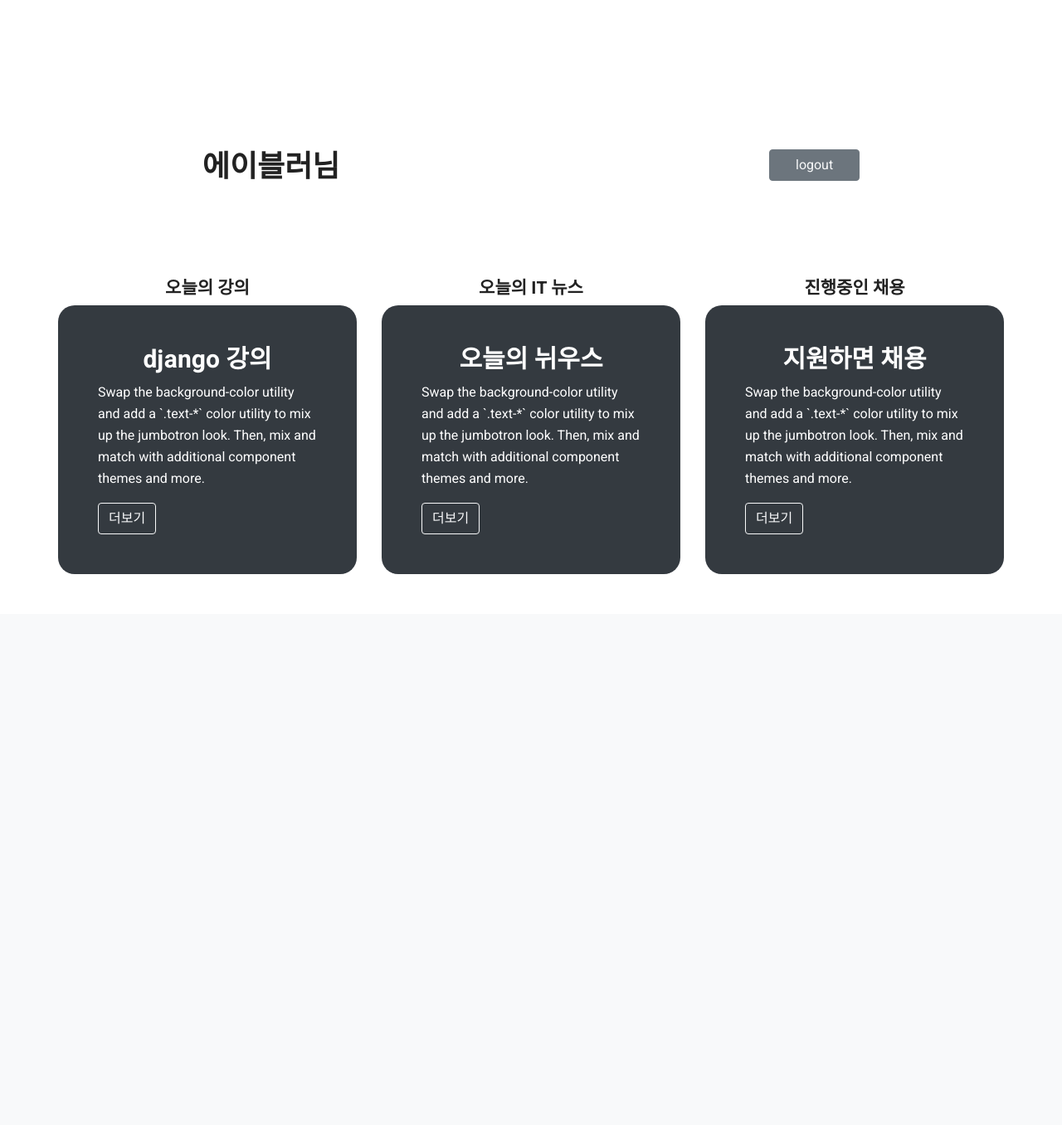
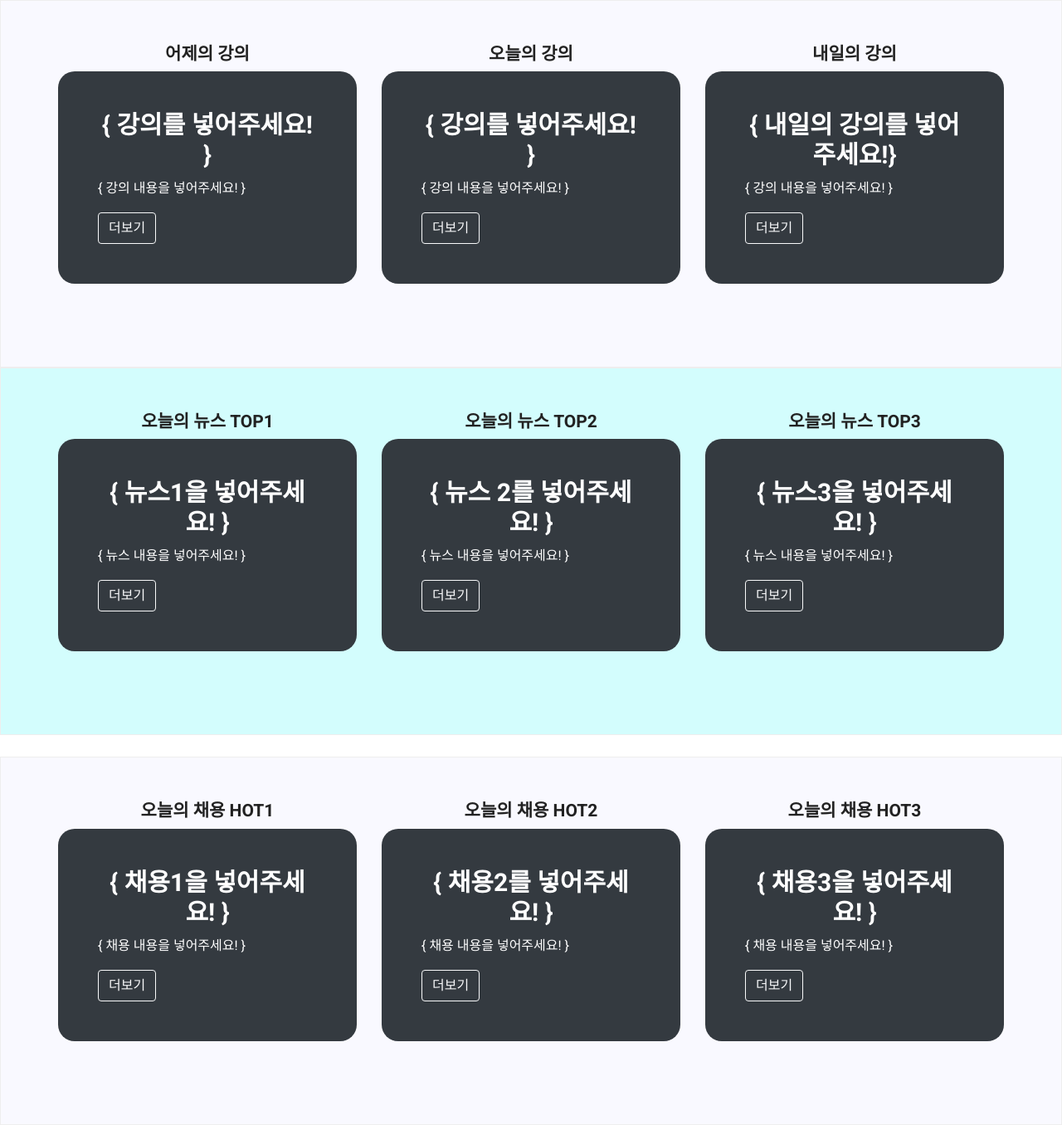
Before and after one commit to ratataca/aivle-diary, a Django app: page /diaryapp/main/ in a window 1280 px wide. Shown: the part 60-1416 px from the top of the page at 83% size. Before the commit the page ends 752 px from the top, so only its background shows below. Run offline with Django 3.2, Linux system fonts and the light colour scheme; some libraries are stand-ins or nearby versions.

Commit message:
front main branch

```diff
--- a/diaryapp/templates/diaryapp/index.html
+++ b/diaryapp/templates/diaryapp/index.html
@@ -1,31 +1,21 @@
 {% extends 'diaryapp/layout.html' %}
 {% block content %}
 <!--================Home Gallery Area =================-->
-<section class="home_gallery_area" style="padding-top: 180px;">
-	<div class="container-md row">
-		<div class="main_title">
-			<!-- 이름 넣는 태그 -->
-			<h2 id="name" class="">{{ my_id.user_id }} 에이블러님</h2>
-		</div>
-			<a href="/diaryapp/login" class="container col-1 btn btn-secondary float-right text-light"
-			style="min-width:min-content; height:min-content" >logout</a>
 
-
-	</div>
+<section class="feature_area blog_right_sidebar" style="padding-bottom: 100px;">
 	<div class="container">
 		<div class="gallery_f_inner row imageGallery1 ">
+			<!--- 강의 start -->
 			<div class="col-lg-4 col-md-4 col-sm-6 brand manipul design print">
 				<div class="h_gallery_item">
 					<div class="g_item_text">
-						<h4>오늘의 강의</h4>
+						<h4 aria-placeholder="강의를 넣어주세요!">어제의 강의</h4>
 					</div>
 					<div class="">
 						<div class="h-100 p-5 text-white bg-dark" style="border-radius: 20px;">
 							<!-- 강의 제목 넣는 태그-->
-							<h2 id="lecture_title" class="text-center">django 강의</h2>
-							<p id="lecture_content">Swap the background-color utility and add a `.text-*` color
-								utility to mix up the jumbotron look. Then, mix and match with additional component
-								themes and more.</p>
+							<h2 id="lecture_title" class="text-center" >{ 강의를 넣어주세요! }</h2>
+							<p id="lecture_content">{ 강의 내용을 넣어주세요! }</p>
 
 							<a href="/diaryapp/lecture" class="btn btn-outline-light text-light">더보기</a>
 
@@ -37,15 +27,13 @@
 			<div class="col-lg-4 col-md-4 col-sm-6 brand manipul creative">
 				<div class="h_gallery_item">
 					<div class="g_item_text">
-						<h4>오늘의 IT 뉴스</h4>
+						<h4>오늘의 강의</h4>
 					</div>
 					<div class="">
 						<div class="h-100 p-5 text-white bg-dark" style="border-radius: 20px;">
 							<!-- 뉴스 제목 넣는 태그-->
-							<h2 id="news_title" class="text-center">오늘의 뉘우스</h2>
-							<p id="news_content">Swap the background-color utility and add a `.text-*` color utility
-								to mix up the jumbotron look. Then, mix and match with additional component themes
-								and more.</p>
+							<h2 id="news_title" class="text-center">{ 강의를 넣어주세요! }</h2>
+							<p id="news_content">{ 강의 내용을 넣어주세요! }</p>
 
 							<a href="/diaryapp/news" class="btn btn-outline-light text-light">더보기</a>
 
@@ -57,15 +45,13 @@
 			<div class="col-lg-4 col-md-4 col-sm-6 manipul creative design print">
 				<div class="h_gallery_item">
 					<div class="g_item_text">
-						<h4>진행중인 채용</h4>
+						<h4>내일의 강의</h4>
 					</div>
 					<div class="">
 						<div class="h-100 p-5 text-white bg-dark" style="border-radius: 20px;">
 							<!-- 채용 제목 넣는 태그-->
-							<h2 id="hire_title" class="text-center">지원하면 채용</h2>
-							<p id="hire_content">Swap the background-color utility and add a `.text-*` color utility
-								to mix up the jumbotron look. Then, mix and match with additional component themes
-								and more.</p>
+							<h2 id="hire_title" class="text-center">{ 내일의 강의를 넣어주세요!}</h2>
+							<p id="hire_content">{ 강의 내용을 넣어주세요! }</p>
 
 							<a href="/diaryapp/hire" class="btn btn-outline-light text-light">더보기</a>
 
@@ -73,6 +59,138 @@
 					</div>
 				</div>
 			</div>
+			<!--- 강의 end -->
 		</div>
+	</div>
 </section>
+
+<section class="feature_area blog_right_sidebar " style="background-color: #d3fdfd; padding-bottom: 100px;">
+	<div class="container">
+		<div class="gallery_f_inner row imageGallery1 ">
+			<!-- 뉴스 start -->
+			<div class="col-lg-4 col-md-4 col-sm-6 brand manipul design print">
+				<div class="h_gallery_item">
+					<div class="g_item_text">
+						<h4>오늘의 뉴스 TOP1</h4>
+					</div>
+					<div class="">
+						<div class="h-100 p-5 text-white bg-dark" style="border-radius: 20px;">
+							<!-- 강의 제목 넣는 태그-->
+							<h2 id="lecture_title" class="text-center">{ 뉴스1을 넣어주세요! }</h2>
+							<p id="lecture_content">{ 뉴스 내용을 넣어주세요! }</p>
+
+							<a href="/diaryapp/lecture" class="btn btn-outline-light text-light">더보기</a>
+
+						</div>
+					</div>
+
+				</div>
+			</div>
+			<div class="col-lg-4 col-md-4 col-sm-6 brand manipul creative">
+				<div class="h_gallery_item">
+					<div class="g_item_text">
+						<h4>오늘의 뉴스 TOP2</h4>
+					</div>
+					<div class="">
+						<div class="h-100 p-5 text-white bg-dark" style="border-radius: 20px;">
+							<!-- 뉴스 제목 넣는 태그-->
+							<h2 id="news_title" class="text-center">{ 뉴스 2를 넣어주세요! }</h2>
+							<p id="news_content">{ 뉴스 내용을 넣어주세요! }</p>
+
+							<a href="/diaryapp/news" class="btn btn-outline-light text-light">더보기</a>
+
+						</div>
+					</div>
+
+				</div>
+			</div>
+			<div class="col-lg-4 col-md-4 col-sm-6 manipul creative design print">
+				<div class="h_gallery_item">
+					<div class="g_item_text">
+						<h4>오늘의 뉴스 TOP3</h4>
+					</div>
+					<div class="">
+						<div class="h-100 p-5 text-white bg-dark" style="border-radius: 20px;">
+							<!-- 채용 제목 넣는 태그-->
+							<h2 id="hire_title" class="text-center">{ 뉴스3을 넣어주세요! }</h2>
+							<p id="hire_content">{ 뉴스 내용을 넣어주세요! }</p>
+
+							<a href="/diaryapp/hire" class="btn btn-outline-light text-light">더보기</a>
+
+						</div>
+					</div>
+				</div>
+			</div>
+			<!-- 뉴스 end -->
+		</div>
+	</div>
+</section>
+
+<br class="my-2"/>
+
+
+
+<section class="feature_area blog_right_sidebar" style="padding-bottom: 100px;">
+	<div class="container">
+		<div class="gallery_f_inner row imageGallery1 ">
+			<!-- 채용 start -->
+			<div class="col-lg-4 col-md-4 col-sm-6 brand manipul design print">
+				<div class="h_gallery_item">
+					<div class="g_item_text">
+						<h4>오늘의 채용 HOT1</h4>
+					</div>
+					<div class="">
+						<div class="h-100 p-5 text-white bg-dark" style="border-radius: 20px;">
+							<!-- 강의 제목 넣는 태그-->
+							<h2 id="lecture_title" class="text-center">{ 채용1을 넣어주세요! }</h2>
+							<p id="lecture_content">{ 채용 내용을 넣어주세요! }</p>
+
+							<a href="/diaryapp/lecture" class="btn btn-outline-light text-light">더보기</a>
+
+						</div>
+					</div>
+
+				</div>
+			</div>
+			<div class="col-lg-4 col-md-4 col-sm-6 brand manipul creative">
+				<div class="h_gallery_item">
+					<div class="g_item_text">
+						<h4>오늘의 채용 HOT2</h4>
+					</div>
+					<div class="">
+						<div class="h-100 p-5 text-white bg-dark" style="border-radius: 20px;">
+							<!-- 뉴스 제목 넣는 태그-->
+							<h2 id="news_title" class="text-center">{ 채용2를 넣어주세요! }</h2>
+							<p id="news_content">{ 채용 내용을 넣어주세요! }</p>
+
+							<a href="/diaryapp/news" class="btn btn-outline-light text-light">더보기</a>
+
+						</div>
+					</div>
+
+				</div>
+			</div>
+			<div class="col-lg-4 col-md-4 col-sm-6 manipul creative design print">
+				<div class="h_gallery_item">
+					<div class="g_item_text">
+						<h4>오늘의 채용 HOT3</h4>
+					</div>
+					<div class="">
+						<div class="h-100 p-5 text-white bg-dark" style="border-radius: 20px;">
+							<!-- 채용 제목 넣는 태그-->
+							<h2 id="hire_title" class="text-center">{ 채용3을 넣어주세요! }</h2>
+							<p id="hire_content">{ 채용 내용을 넣어주세요! }</p>
+
+							<a href="/diaryapp/hire" class="btn btn-outline-light text-light">더보기</a>
+
+						</div>
+					</div>
+				</div>
+			</div>
+			<!-- 채용 end -->
+		</div>
+	</div>
+</section>
+
+
 {% endblock %}
```
